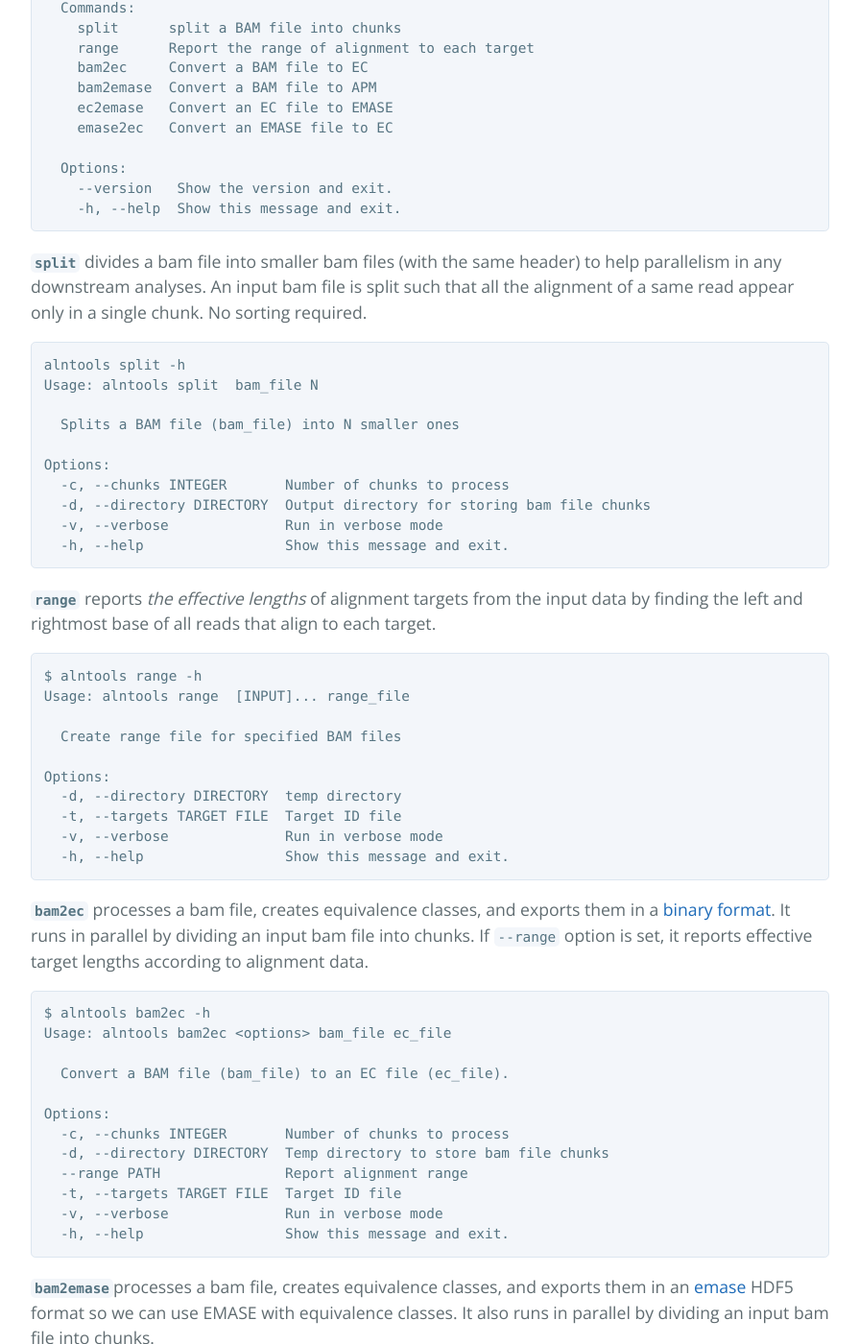
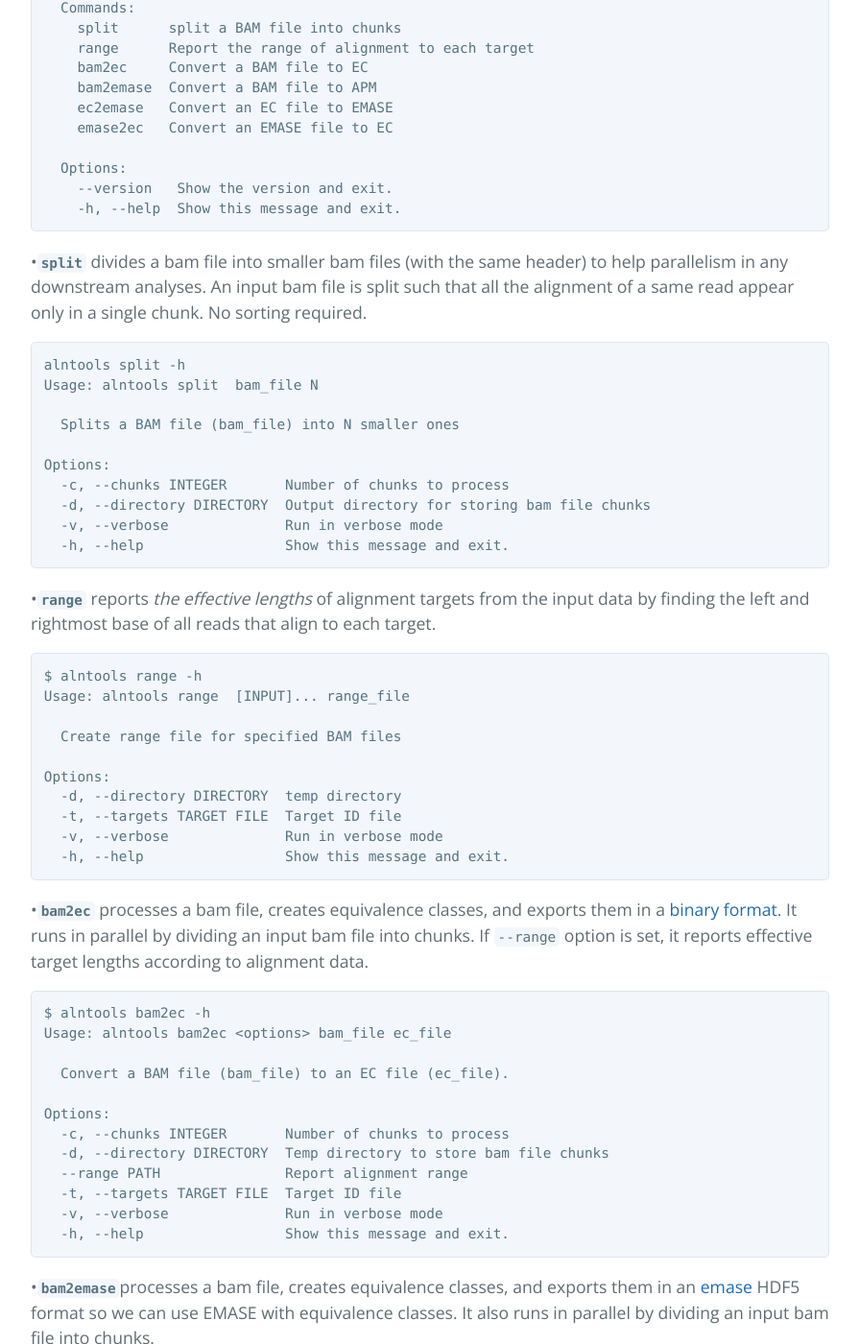
Before and after one commit to churchill-lab/alntools, a Jekyll site: the page built from index.html, in a window 1280 px wide and 1400 px high, scrolled down 1340 px. Shown: the whole window at 96% size, without its empty margins (192-1087 px from the left). Built offline with Jekyll 4.4.1, drawn with Linux system fonts in a browser that asks for light colours; the list of posts is cut into pages by our own code.

Commit message:
[kbchoi] Refined index.html

```diff
--- a/index.html
+++ b/index.html
@@ -52,7 +52,7 @@
     -h, --help  Show this message and exit.</code>
 </pre>
 
-<p><code><strong>split</strong></code> divides a bam file into smaller bam files (with the same header) to help parallelism in any downstream analyses. An input bam file is split such that all the alignment of a same read appear only in a single chunk. No sorting required.</p>
+<p>&#8226;<code><strong>split</strong></code> divides a bam file into smaller bam files (with the same header) to help parallelism in any downstream analyses. An input bam file is split such that all the alignment of a same read appear only in a single chunk. No sorting required.</p>
 
 <pre><code>alntools split -h
 Usage: alntools split <options> bam_file N
@@ -66,7 +66,7 @@
   -h, --help                 Show this message and exit.</code>
 </pre>
 
-<p><code><strong>range</strong></code> reports <em>the effective lengths</em> of alignment targets from the input data by finding the left and rightmost base of all reads that align to each target.</p>
+<p>&#8226;<code><strong>range</strong></code> reports <em>the effective lengths</em> of alignment targets from the input data by finding the left and rightmost base of all reads that align to each target.</p>
 
 <pre><code>$ alntools range -h
 Usage: alntools range <options> [INPUT]... range_file
@@ -80,7 +80,7 @@
   -h, --help                 Show this message and exit.</code>
 </pre>
 
-<p><code><strong>bam2ec</strong></code> processes a bam file, creates equivalence classes, and exports them in a <a href="#output">binary format</a>. It runs in parallel by dividing an input bam file into chunks. If <code>--range</code> option is set, it reports effective target lengths according to alignment data.</p>
+<p>&#8226;<code><strong>bam2ec</strong></code> processes a bam file, creates equivalence classes, and exports them in a <a href="#output">binary format</a>. It runs in parallel by dividing an input bam file into chunks. If <code>--range</code> option is set, it reports effective target lengths according to alignment data.</p>
 <pre>
 <code>$ alntools bam2ec -h
 Usage: alntools bam2ec &lt;options&gt; bam_file ec_file
```
Also changed, not shown: other parts of index.html (+2 -2 lines).
